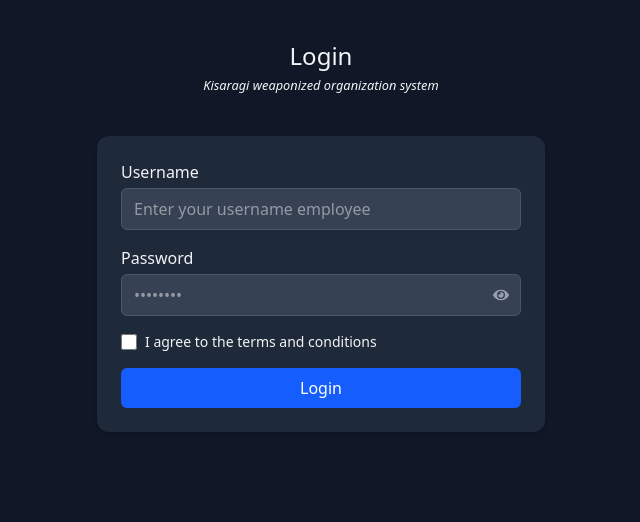
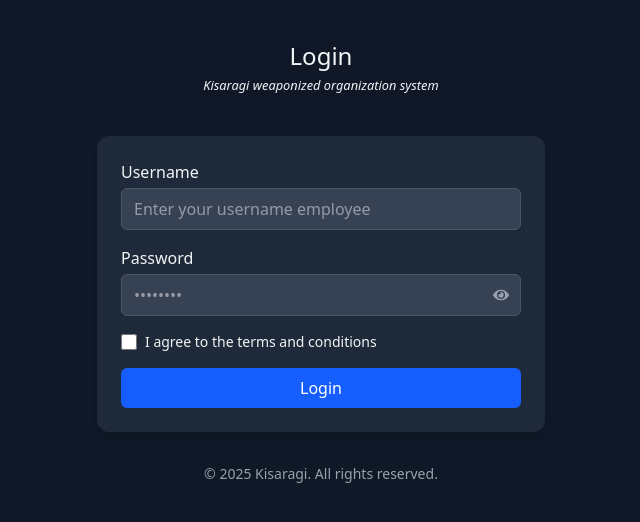
Before and after one commit to AkikoAi/kisaragi, a Next.js app: page /login in a window 1280 px wide. Shown: the top 522 px of the page, without its empty margins (319-959 px from the left). Built offline with nearby package versions, Linux system fonts and the light colour scheme.

Commit message:
Update frontend, menambahkan footer pada halaman login dan register

```diff
--- a/src/app/(login & register unprotected)/login/page.tsx
+++ b/src/app/(login & register unprotected)/login/page.tsx
@@ -10,5 +10,7 @@ export const metadata: Metadata = {
 export default async function Page() {
     return (<>
         <Login />
+        {/* Footer Note */}
+        <p className="mt-8 text-center text-gray-500 dark:text-gray-400 text-sm">© 2025 Kisaragi. All rights reserved.</p>
     </>)
 }
--- a/src/app/(login & register unprotected)/register/page.tsx
+++ b/src/app/(login & register unprotected)/register/page.tsx
@@ -11,5 +11,7 @@ export const metadata: Metadata = {
 export default async function Page() {
     return (<>
         <Register />
+        {/* Footer Note */}
+        <p className="mt-8 text-center text-gray-500 dark:text-gray-400 text-sm">© 2025 Kisaragi. All rights reserved.</p>
     </>)
 }
```
